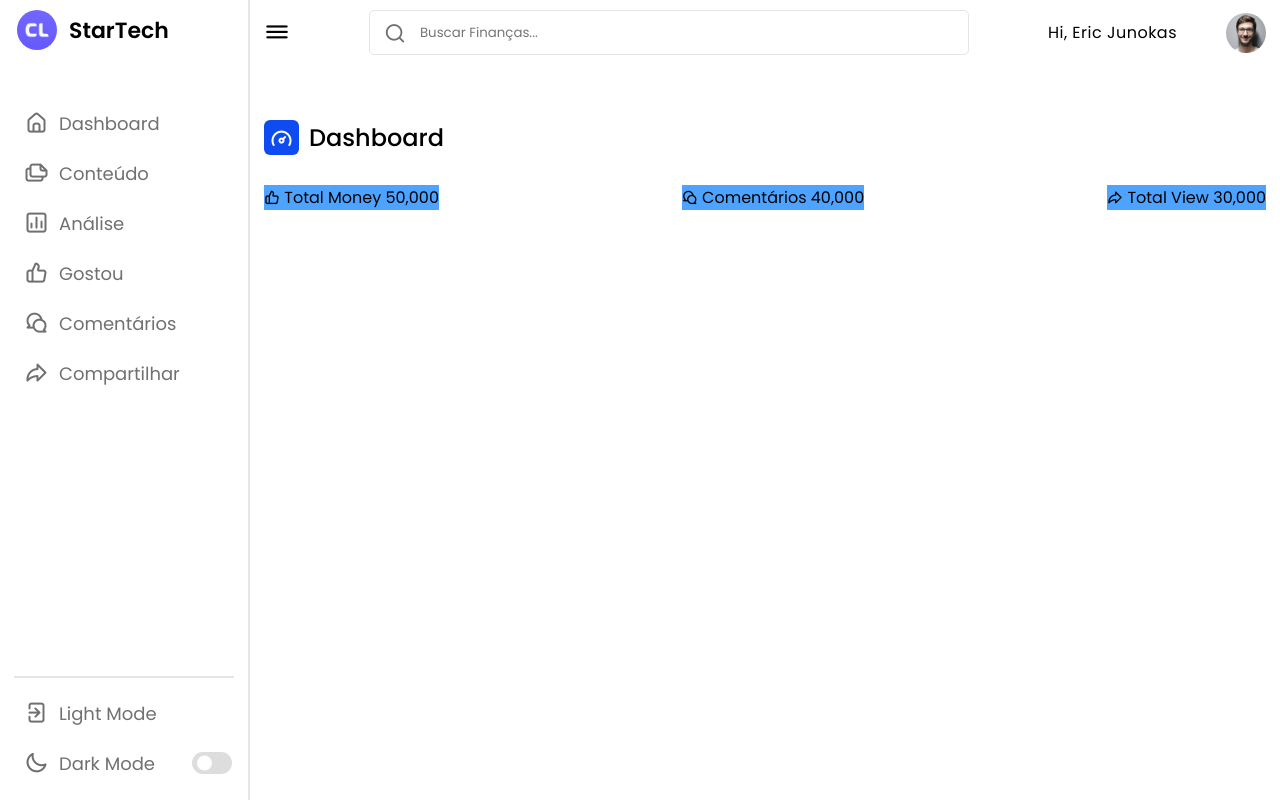
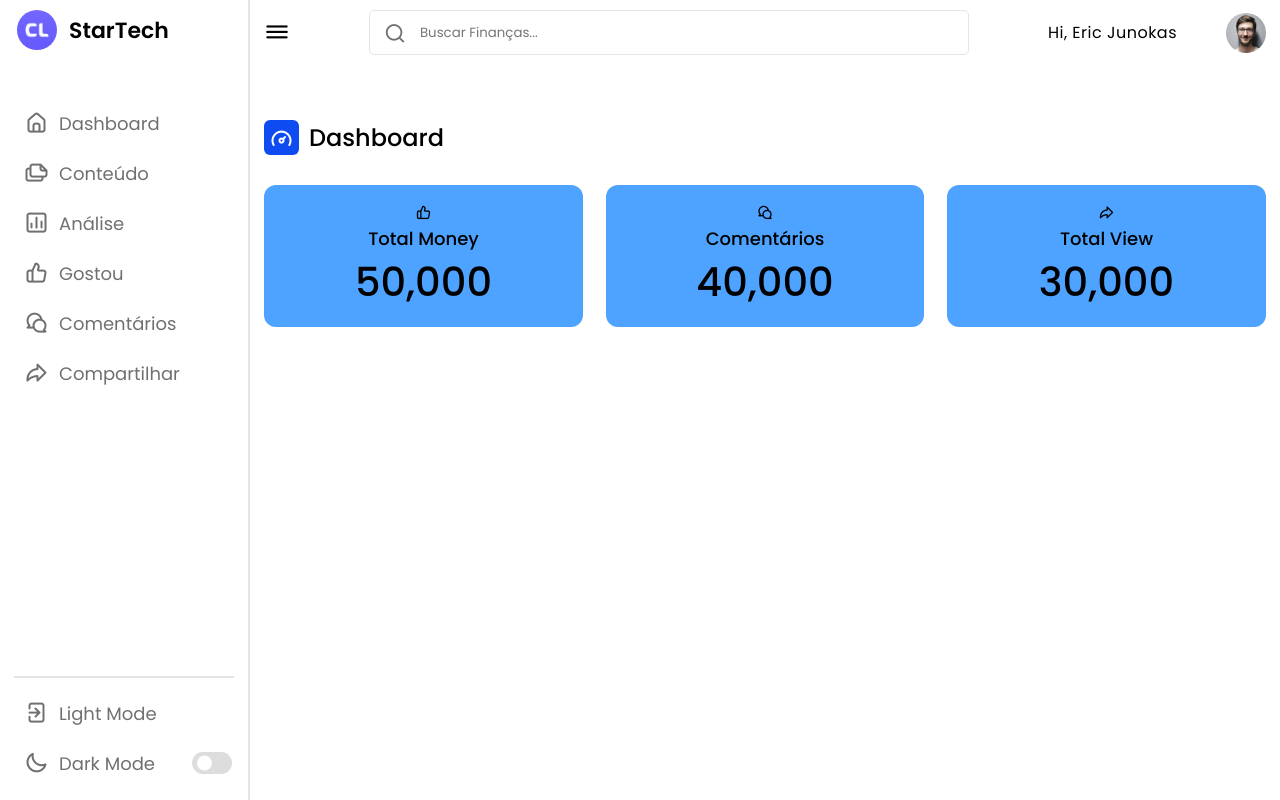
Before and after one commit to Ericofff/gestao_financeira, a PHP site: page /home.html in a window 1280 px wide. Run offline with PHP 8.4, Linux system fonts and the light colour scheme.

Commit message:
Title dashboard content

```diff
--- a/css/homepag.css
+++ b/css/homepag.css
@@ -337,6 +337,26 @@ nav.close ~ .dashboard .top{
 }
 
 .dash-content .boxes .box{
-
+    display: flex;
+    align-items: center;
+    justify-content: center;
+    flex-direction: column;
+    border-radius: 12px;
+    width: calc(100% / 3 - 15px);
+    padding: 15px 20px;
     background-color: var(--box1-color);
 }
+
+.box .text{
+    white-space: none;
+    font-size: 18px;
+    font-weight: 500;
+    color: var(--text-color);
+}
+
+.box .number{
+    white-space: none;
+    font-size: 40px;
+    font-weight: 500;
+    color: var(--text-color);
+}
```
